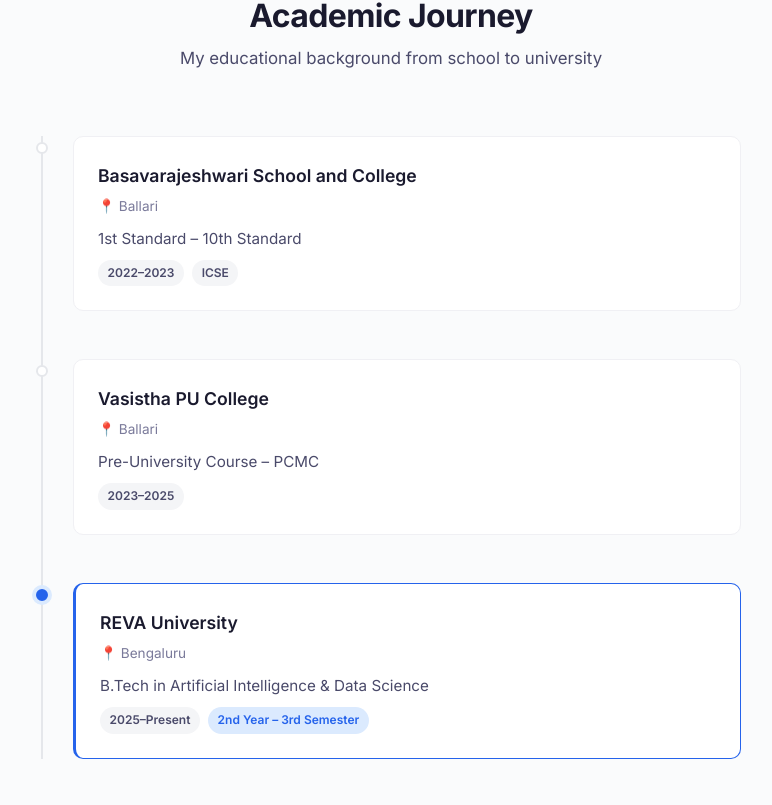
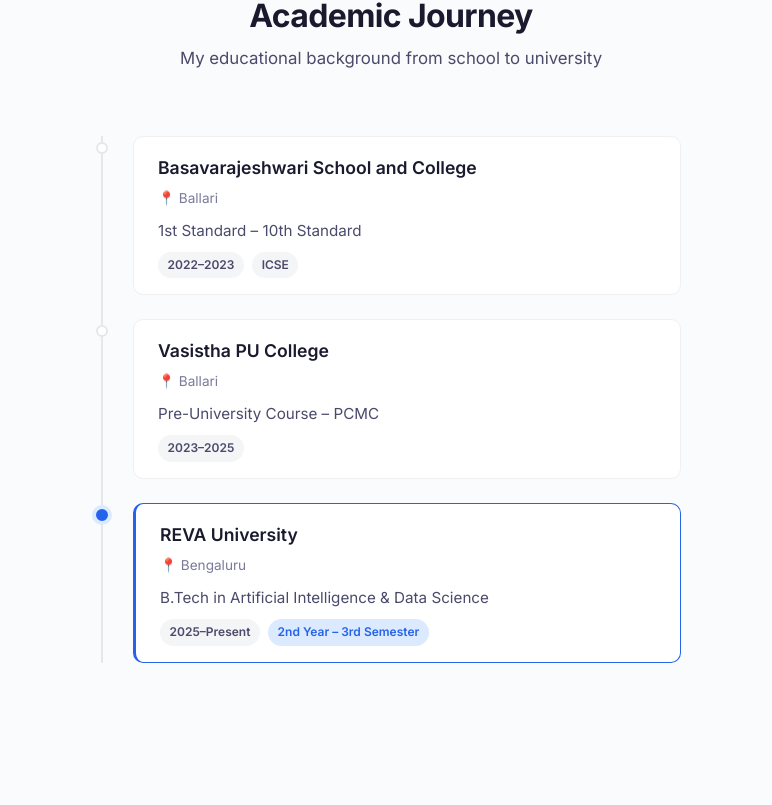
Before and after one commit to SusheelVaddi/Portfolio, a React (Vite) app: page / in a window 1280 px wide. Shown: the part 1915-2720 px from the top of the page, without its empty margins (249-1021 px from the left). Built offline with nearby package versions, Linux system fonts and the light colour scheme.

Commit message:
Make Education section timeline more compact

```diff
--- a/src/index.css
+++ b/src/index.css
@@ -555,7 +555,7 @@
 /* ---- Education ---- */
 .education-timeline {
   position: relative;
-  max-width: 700px;
+  max-width: 580px;
   margin: 0 auto;
   padding-left: 2rem;
 }
@@ -572,7 +572,7 @@
 
 .education-item {
   position: relative;
-  padding-bottom: var(--space-2xl);
+  padding-bottom: var(--space-lg);
 }
 
 .education-item:last-child {
@@ -603,7 +603,7 @@
   background: var(--color-bg-alt);
   border: 1px solid var(--color-border-light);
   border-radius: var(--border-radius-md);
-  padding: var(--space-lg);
+  padding: var(--space-md) var(--space-lg);
   transition: box-shadow var(--transition-base);
 }
 
```
